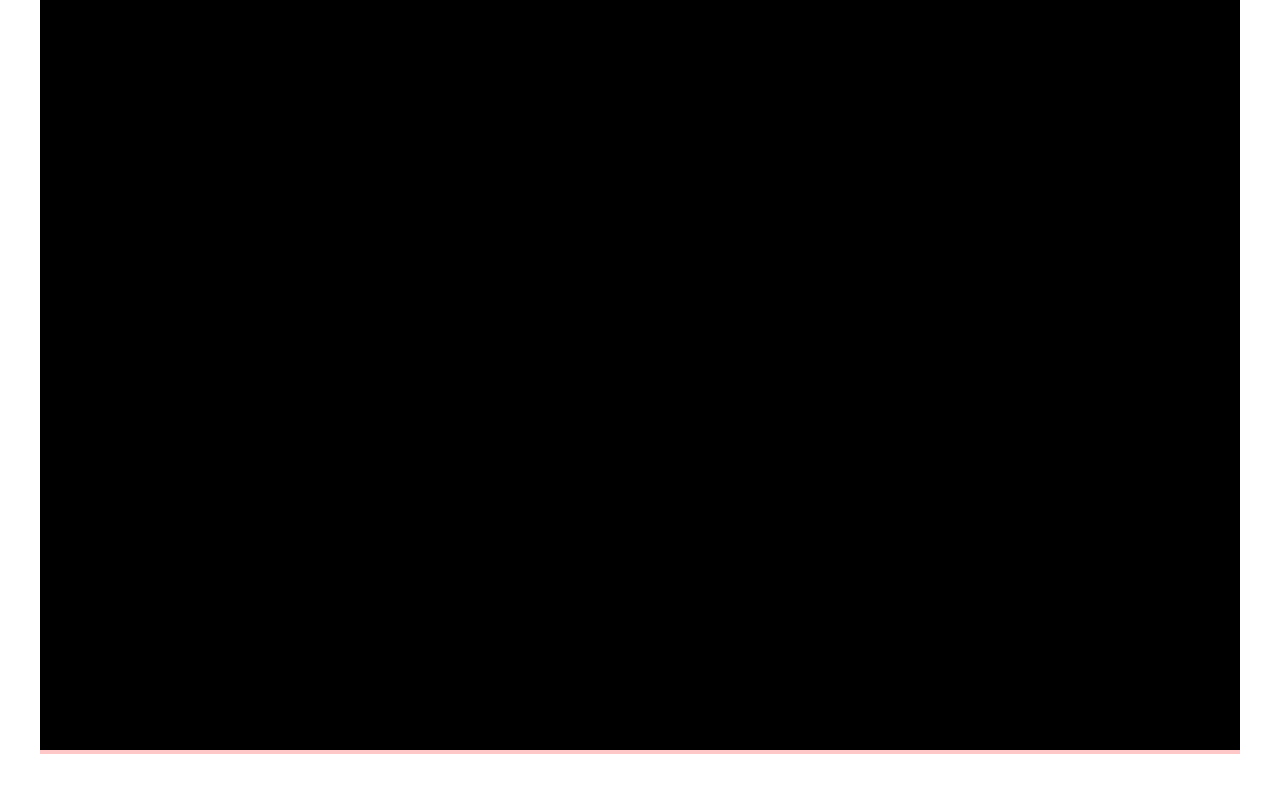
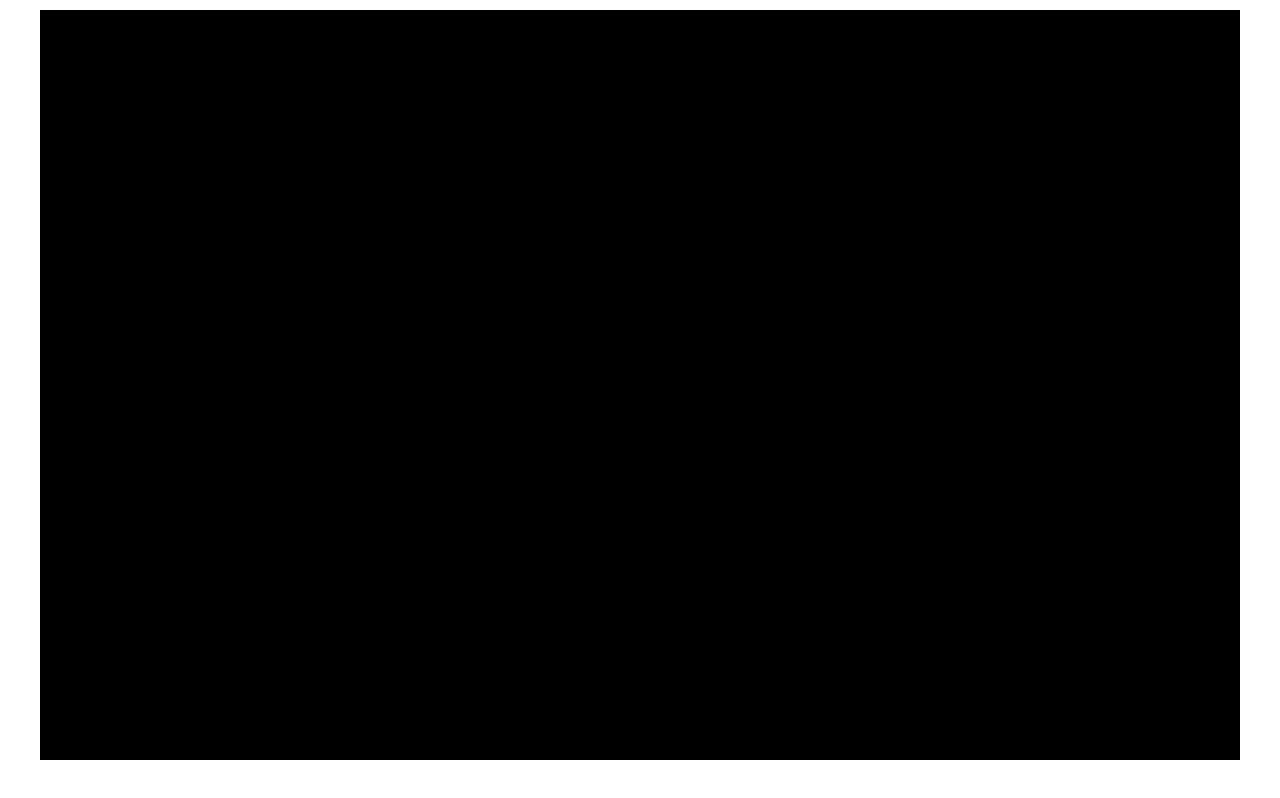
Before and after one commit to phaubertin/crittersjs, a plain HTML site: page index.html in a window 1280 px wide. Drawn offline with Linux system fonts and the light colour scheme.

Commit message:
CSS tweaks

```diff
--- a/critters.css
+++ b/critters.css
@@ -37,11 +37,11 @@ a {
   color: black;
 }
 
-div, p, article, figure, table, td, tr {
+div, p, article, figure, table, td, tr, svg {
     margin: 0px;
 }
 
-div, article {
+div, article, svg {
     padding: 0px;
 }
 
@@ -66,5 +66,5 @@ h2, h3, h4, h5, h6 {
 .wrapper>div {
     min-width: 600px;
     max-width: 1200px;
-    margin: 0px auto;
+    margin: 10px auto;
 }
--- a/index.html
+++ b/index.html
@@ -14,7 +14,7 @@
     </head>
     <body>
             <div class="wrapper">
-                <div id="critter-scene" style="background: rgb(256, 200, 200)"></div>
+                <div id="critter-scene"></div>
             </div>
     </body>
 </html>
```
